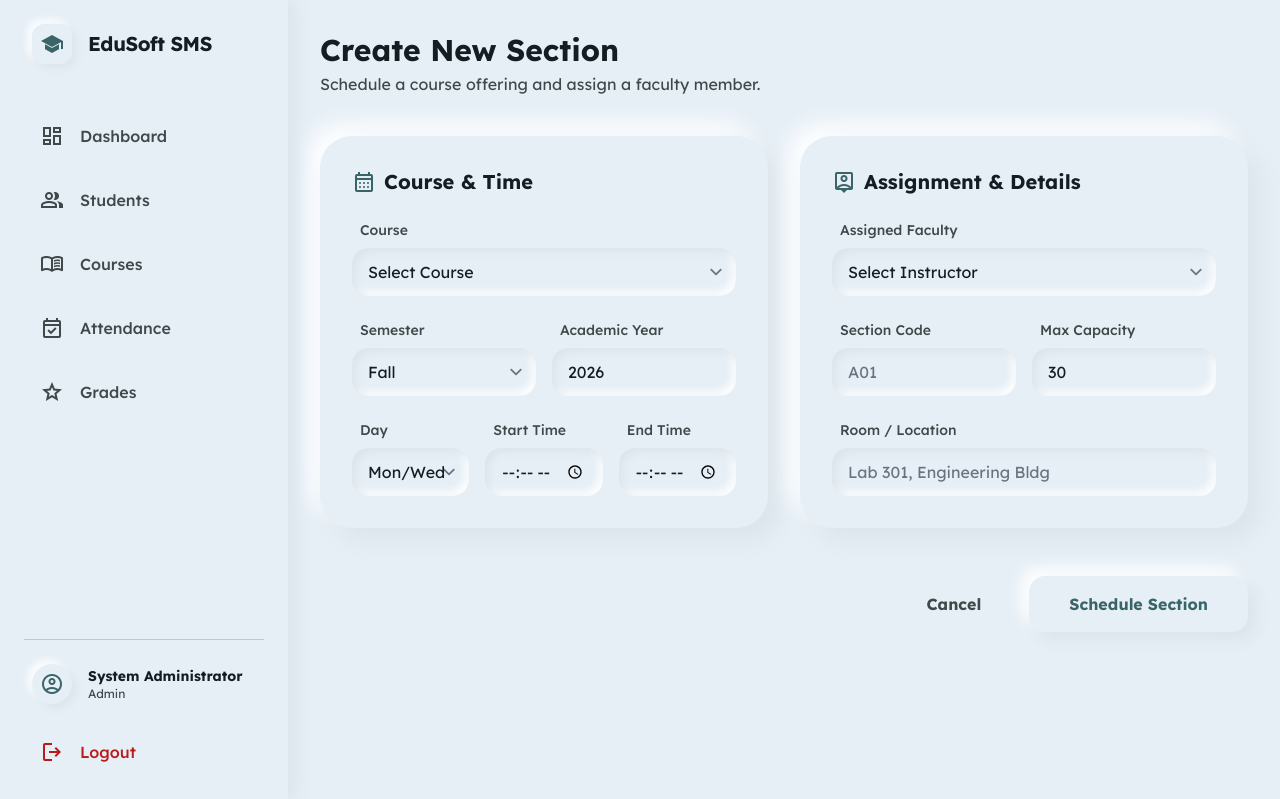
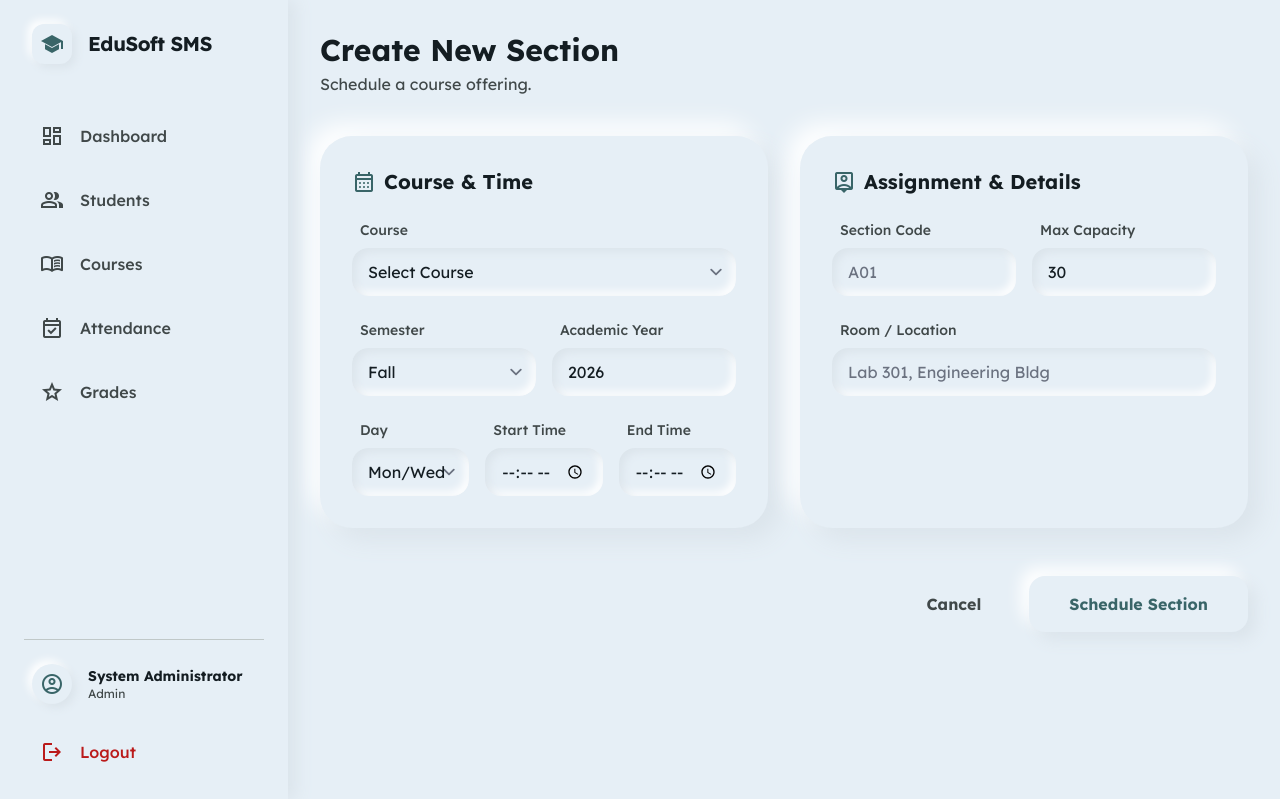
Before and after one commit to noshinnawal/dbms, a PHP site: page /modules/sections/create.php in a window 1280 px wide. Shown: the top 799 px of the page. Run offline with PHP 8.4, Linux system fonts and the light colour scheme; a user stored in the database is signed in; data comes from the database, SQL or seed files in the repository; tables that the repository leaves empty or names only in its code hold one stand-in row (values such as "Sample post"); some libraries are stand-ins or nearby versions.

Commit message:
fix: align section creation with schema removal of faculty_id

```diff
--- a/modules/sections/create.php
+++ b/modules/sections/create.php
@@ -10,21 +10,15 @@ checkRole(['admin']);
 $error = '';
 $success = '';
 
-// Fetch courses and faculty for selection
+// Fetch courses for selection
 try {
     $courses = $pdo->query("SELECT course_id, course_code, course_name FROM courses WHERE is_active = 1 ORDER BY course_code")->fetchAll();
-    $faculty = $pdo->query("SELECT f.faculty_id, u.first_name, u.last_name
-                            FROM faculty f
-                            JOIN users u ON f.user_id = u.user_id
-                            WHERE f.status = 'active'
-                            ORDER BY u.first_name")->fetchAll();
 } catch (PDOException $e) {
     die("Error fetching data: " . $e->getMessage());
 }
 
 if ($_SERVER['REQUEST_METHOD'] === 'POST') {
     $course_id = (int)$_POST['course_id'];
-    $faculty_id = (int)$_POST['faculty_id'];
     $section_code = trim($_POST['section_code']);
     $semester = $_POST['semester'];
     $academic_year = $_POST['academic_year'];
@@ -35,9 +29,9 @@ if ($_SERVER['REQUEST_METHOD'] === 'POST') {
     $capacity = (int)$_POST['max_capacity'];
 
     try {
-        $stmt = $pdo->prepare("INSERT INTO sections (course_id, faculty_id, section_code, semester, academic_year, schedule_day, schedule_time_start, schedule_time_end, room, max_capacity)
-                               VALUES (?, ?, ?, ?, ?, ?, ?, ?, ?, ?)");
-        $stmt->execute([$course_id, $faculty_id, $section_code, $semester, $academic_year, $schedule_day, $time_start, $time_end, $room, $capacity]);
+        $stmt = $pdo->prepare("INSERT INTO sections (course_id, section_code, semester, academic_year, schedule_day, schedule_time_start, schedule_time_end, room, max_capacity)
+                               VALUES (?, ?, ?, ?, ?, ?, ?, ?, ?)");
+        $stmt->execute([$course_id, $section_code, $semester, $academic_year, $schedule_day, $time_start, $time_end, $room, $capacity]);
         $success = "Section scheduled successfully!";
     } catch (PDOException $e) {
         if ($e->getCode() == 23000) {
@@ -56,7 +50,7 @@ require_once '../../includes/navbar.php';
 <main class="p-8 flex-1">
     <header class="mb-10">
         <h1 class="text-3xl font-bold text-on-surface">Create New Section</h1>
-        <p class="text-on-surface-variant mt-1">Schedule a course offering and assign a faculty member.</p>
+        <p class="text-on-surface-variant mt-1">Schedule a course offering.</p>
     </header>
 
     <?php if ($error): ?>
@@ -139,17 +133,6 @@ require_once '../../includes/navbar.php';
                 Assignment & Details
             </h2>
             <div class="flex flex-col gap-6">
-                <div>
-                    <label class="text-sm font-medium text-on-surface-variant block mb-2 ml-2" for="faculty_id">Assigned Faculty</label>
-                    <select id="faculty_id" name="faculty_id" required
-                            class="w-full bg-surface-container border-none rounded-2xl py-3 px-4 text-on-surface shadow-[inset_4px_4px_8px_#dbe4eb,inset_-4px_-4px_8px_#ffffff] outline-none focus:ring-1 focus:ring-primary/30 appearance-none">
-                        <option value="">Select Instructor</option>
-                        <?php foreach ($faculty as $f): ?>
-                            <option value="<?php echo $f['faculty_id']; ?>"><?php echo htmlspecialchars($f['first_name'] . ' ' . $f['last_name']); ?></option>
-                        <?php endforeach; ?>
-                    </select>
-                </div>
-
                 <div class="grid grid-cols-2 gap-4">
                     <div>
                         <label class="text-sm font-medium text-on-surface-variant block mb-2 ml-2" for="section_code">Section Code</label>
```
